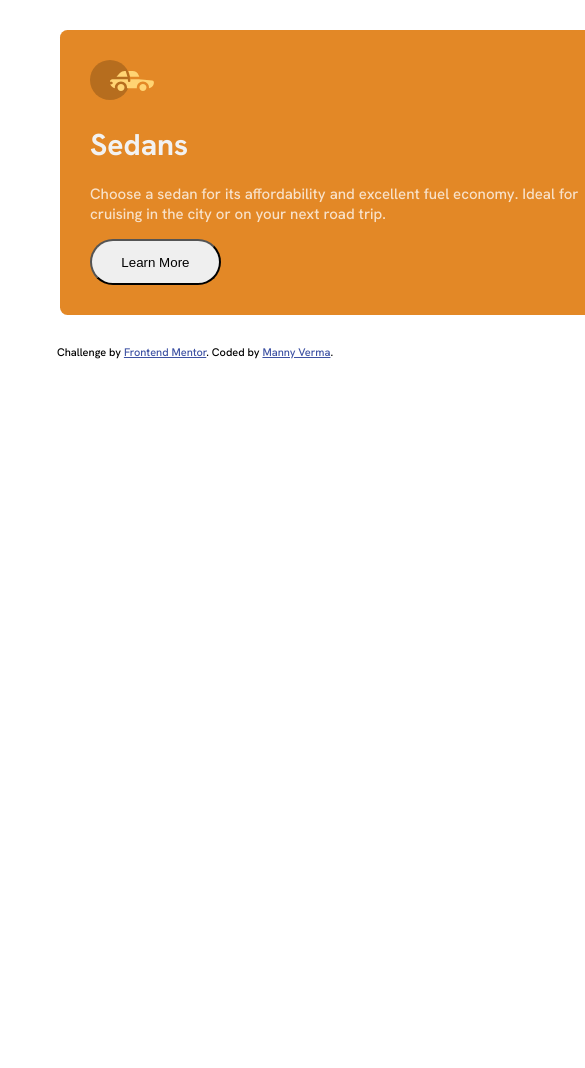
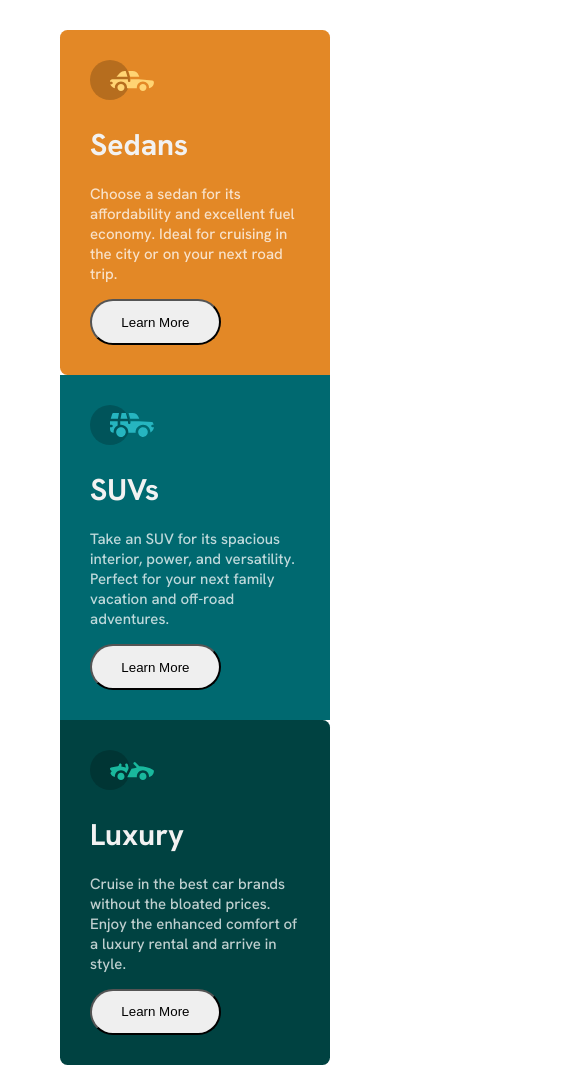
Before and after one commit to mverma45/fem-3cpc, a plain HTML site: page index.html in a window 390 px wide. Shown: the top 1068 px of the page, 585 px wide, since content can reach past the window. Before the commit the page ends 874 px from the top, so only its background shows below. Drawn offline with Linux system fonts and the light colour scheme.

Commit message:
WIP styling

```diff
--- a/Styles/style.css
+++ b/Styles/style.css
@@ -58,6 +58,24 @@ body {
 	/* top | right | bottom | left */
 	padding: 1em 2.2em 1em 2.2em;
 }
+
+@media (max-width: 500px) {
+	.cars {
+		display: flex;
+		flex-direction: column;
+		min-width: 200px;
+	}
+	.carsSedan {
+		border-top-left-radius: 0.5em;
+		border-top-right-radius: 0.5em;
+	}
+
+	.carsLuxury {
+		border-bottom-left-radius: 0.5em;
+		border-bottom-right-radius: 0.5em;
+	}
+}
+
 .attribution {
 	font-size: 11px;
 	text-align: center;
```
